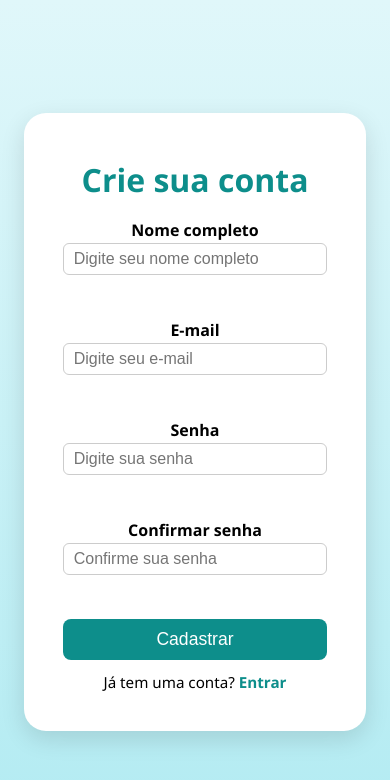
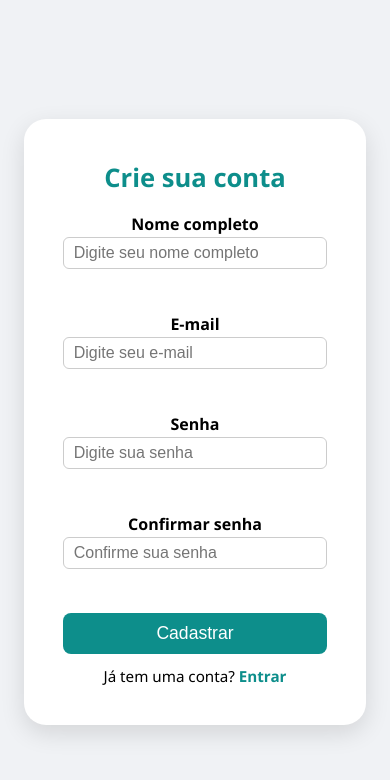
Before and after one commit to DevGusta08/trabalho-de-conclusao-de-curso-ADS, a website: page views/cadastro.html in a window 390 px wide. Drawn offline with Linux system fonts and the light colour scheme; a web font is replaced by a local one.

Commit message:
corrije pequenos detalhes do cadastro

```diff
--- a/public/css/cadastro.css
+++ b/public/css/cadastro.css
@@ -23,6 +23,10 @@ html, body {
     border-radius: 16px;
     box-shadow: 0 8px 24px rgba(0, 0, 0, 0.12);
     text-align: center;
+}
+
+.register-container button[type="submit"]:hover {
+  background-color: #0a6f6c;
 }
 
 .register-container h1 {
@@ -83,11 +87,15 @@ html, body {
 
 @media (max-width: 764px) {
     html, body {
-        background: linear-gradient(180deg, #e0f7fa 0%, #b2ebf2 100%);
+        background-color: #f0f2f5;
     }
 
     .register-container {
         border-radius: 22px;
         padding: 24px;
     }
+
+    .register-container h1 {
+        font-size: 1.6rem;
+    }
 }
```
